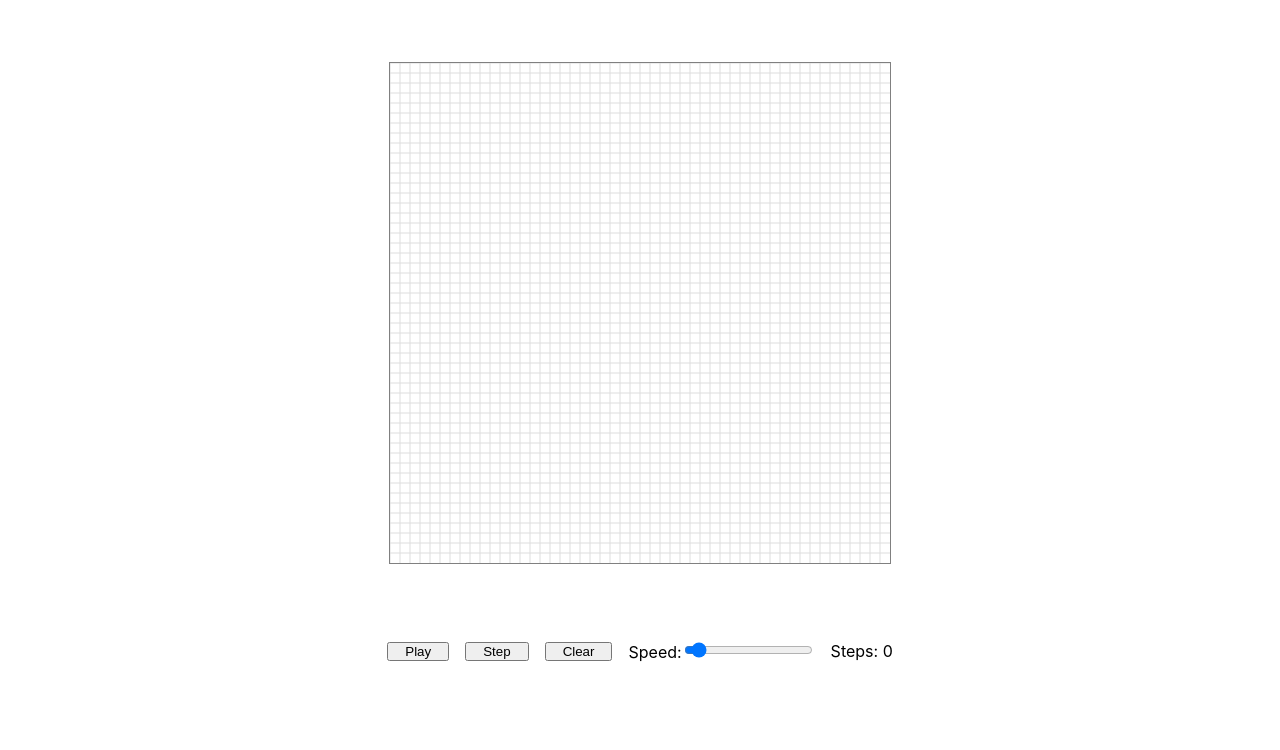
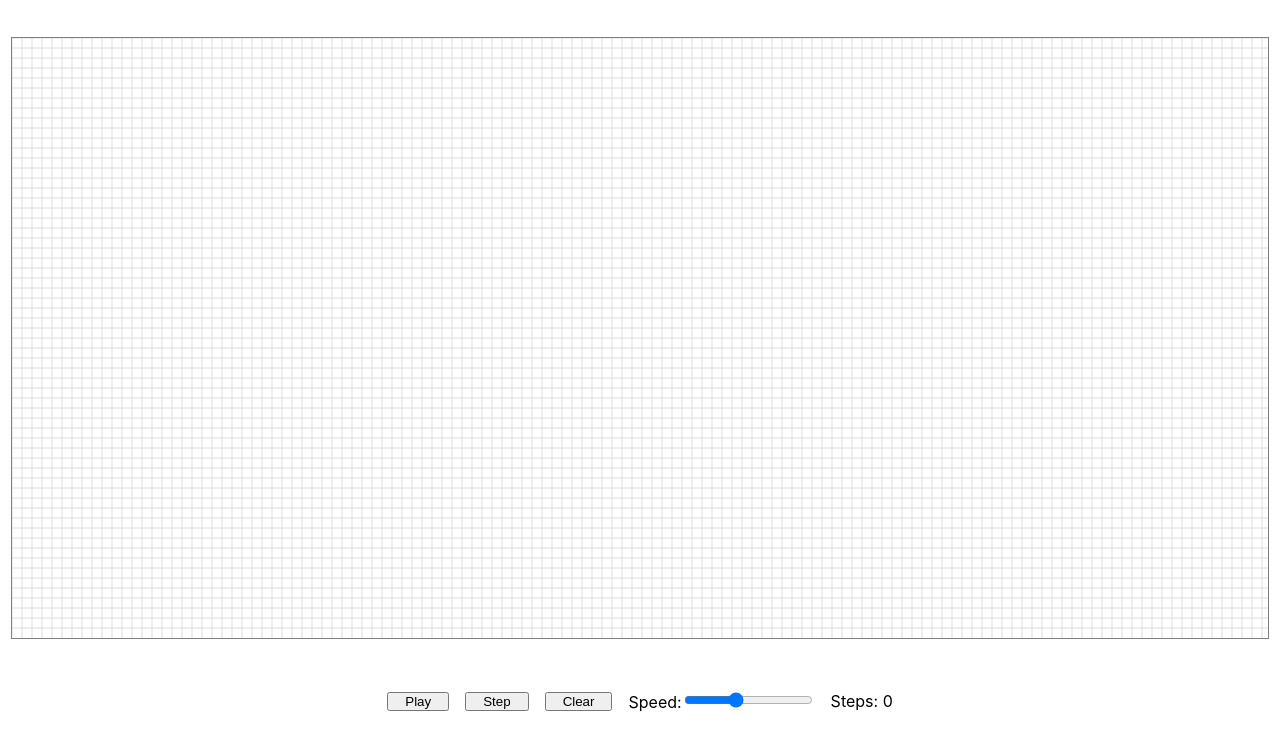
Before and after one commit to Plonq/gameoflife, a React (Create React App) app: page / in a window 1280 px wide. Shown: the top 750 px of the page. Built offline with nearby package versions, Linux system fonts and the light colour scheme.

Commit message:
Big canvas

```diff
--- a/src/GameOfLife.css
+++ b/src/GameOfLife.css
@@ -10,6 +10,7 @@
 
 .controls {
     display: flex;
+    flex-wrap: wrap;
     align-items: center;
     justify-content: center;
     height: 50px;
--- a/src/GameOfLife.tsx
+++ b/src/GameOfLife.tsx
@@ -71,7 +71,6 @@ export const GameOfLife = () => {
   // CANVAS AND RENDERING
   //
 
-  const size = { width: 500, height: 500 };
   const [cursor, setCursor] = useState("auto");
   const offsetRef = useRef<PixelPoint>({ x: 0, y: 0 });
   const activeTilesRef = useRef<Map<string, Tile>>(new Map());
@@ -96,6 +95,9 @@ export const GameOfLife = () => {
       return;
     }
 
+    context.canvas.width = window.innerWidth - 24;
+    context.canvas.height = window.innerHeight - 200;
+
     const { current: offset } = offsetRef;
     const { current: tiles } = activeTilesRef;
     const { width, height } = context.canvas;
@@ -114,7 +116,7 @@ export const GameOfLife = () => {
     }
     context.stroke();
     context.beginPath();
-    for (let y = offset.y % Tile.size; y < width; y += Tile.size) {
+    for (let y = offset.y % Tile.size; y < height; y += Tile.size) {
       context.moveTo(0, y);
       context.lineTo(width, y);
     }
@@ -215,7 +217,7 @@ export const GameOfLife = () => {
   //
   // GAME LOGIC
   //
-  const [tps, setTps] = useState<number>(5);
+  const [tps, setTps] = useState<number>(24);
   const [isPlaying, setIsPlaying] = useState<boolean>(false);
   const [steps, setSteps] = useState<number>(0);
   const currentTickRef = useRef<number>(0);
@@ -290,7 +292,6 @@ export const GameOfLife = () => {
       <canvas
         className="canvas"
         style={{ cursor: cursor }}
-        {...size}
         ref={canvasRef}
         onMouseDown={mouseDown}
         onMouseMove={mouseMove}
```
